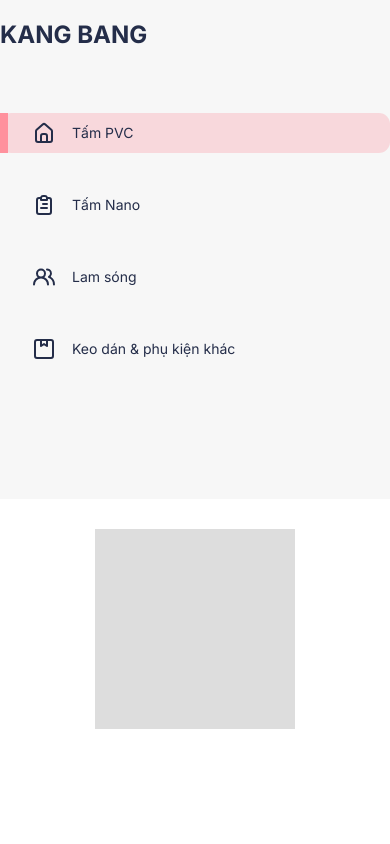
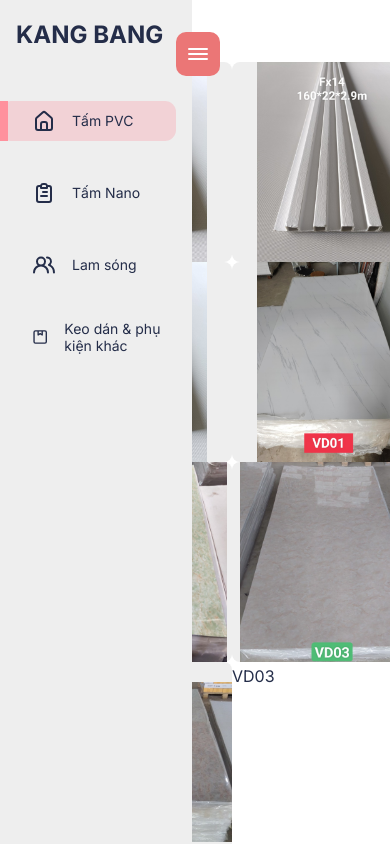
Before and after one commit to Binhbong37/tam-pvc-gia-da, a React (Create React App) app: page / in a window 390 px wide. Built offline with nearby package versions, Linux system fonts and the light colour scheme.

Commit message:
sideBar config

```diff
--- a/src/App.css
+++ b/src/App.css
@@ -43,4 +43,8 @@
     .AppGlass {
         grid-template-columns: 1fr;
     }
+
+    .AppGlass::-webkit-scrollbar {
+        display: none;
+    }
 }
--- a/src/components/Card/index.js
+++ b/src/components/Card/index.js
@@ -1,8 +1,13 @@
 import React from 'react';
 import './style.css';
 
-const Card = () => {
-    return <div className="Card"></div>;
+const Card = ({ imga, title }) => {
+    return (
+        <div className="card">
+            <img src={imga} alt={title} />
+            <div className="card-footer">{title}</div>
+        </div>
+    );
 };
 
 export default Card;
--- a/src/components/Card/style.css
+++ b/src/components/Card/style.css
@@ -1,5 +1,12 @@
-.Card {
+.card {
     width: 200px;
     height: 200px;
-    background-color: #ddd;
+    background-color: #eee;
+    border-radius: 0.5rem;
 }
+
+.card img {
+    width: 100%;
+    height: 100%;
+    object-fit: contain;
+}
--- /dev/null
+++ b/src/components/Cards/index.js
@@ -0,0 +1,16 @@
+import React from 'react';
+import './style.css';
+import { CardsData } from '../../data';
+import Card from '../Card';
+
+const Cards = () => {
+    return (
+        <div className="cards">
+            {CardsData.map((itme, index) => {
+                return <Card key={index} imga={itme.img} title={itme.title} />;
+            })}
+        </div>
+    );
+};
+
+export default Cards;
--- /dev/null
+++ b/src/components/Cards/style.css
@@ -0,0 +1,16 @@
+.cards {
+    display: grid;
+    grid-template-columns: repeat(4, 1fr);
+}
+
+@media screen and (max-width: 1200px) {
+    .cards {
+        grid-template-columns: repeat(3, 1fr);
+    }
+}
+
+@media screen and (max-width: 768px) {
+    .cards {
+        grid-template-columns: repeat(2, 1fr);
+    }
+}
--- a/src/data/index.js
+++ b/src/data/index.js
@@ -4,7 +4,6 @@ import {
     UilClipboardAlt,
     UilUsersAlt,
     UilPackage,
-    UilChart,
 } from '@iconscout/react-unicons';
 
 import LSFX14 from '../assets/imgs/LSFX14.jpg';
--- a/src/layouts/MainDash/MainDash.css
+++ b/src/layouts/MainDash/MainDash.css
@@ -3,6 +3,7 @@
     display: flex;
     flex-direction: column;
     background-color: #fff;
+    padding: 2rem;
 }
 
 @media screen and (max-width: 1200px) {
--- a/src/layouts/MainDash/MainDash.jsx
+++ b/src/layouts/MainDash/MainDash.jsx
@@ -1,14 +1,13 @@
 import React from "react";
 
 import "./MainDash.css";
-import Card from "../../components/Card";
 import Header from '../../components/Header'
+import Cards from "../../components/Cards";
 const MainDash = () => {
   return (
     <div className="MainDash">
       <Header />
-
-      <Card />
+      <Cards />
     </div>
   );
 };
--- a/src/layouts/Sidebar.css
+++ b/src/layouts/Sidebar.css
@@ -2,8 +2,11 @@
     display: flex;
     flex-direction: column;
     position: relative;
-    padding-top: 4rem;
-    transition: all 300ms ease;
+    transition: all 0.5s ease-in;
+}
+
+.title-logo {
+    padding-left: 1rem;
 }
 /* logo */
 .bars {
@@ -31,7 +34,7 @@
 
 /* menu */
 .menu {
-    margin-top: 4rem;
+    margin-top: 2rem;
     display: flex;
     flex-direction: column;
     gap: 2rem;
@@ -84,8 +87,8 @@
     .sidebar {
         position: fixed;
         z-index: 9;
-        background: #ffe0e0;
-        width: 55%;
+        background: #eee;
+        width: 45%;
         padding-right: 1rem;
         height: 100%;
     }
@@ -103,13 +106,16 @@
         display: flex;
         position: fixed;
         top: 2rem;
-        left: 60%;
-        background: #ffe0e0;
+        left: 45%;
+        background: rgb(235, 118, 118);
         padding: 10px;
         border-radius: 10px;
-        z-index: 9;
+        z-index: 10;
+        cursor: pointer;
+        color: #fff;
     }
-    .close {
-        left: -60%;
+
+    .closet {
+        left: '-45%';
     }
 }
--- a/src/layouts/Sidebar.jsx
+++ b/src/layouts/Sidebar.jsx
@@ -2,17 +2,41 @@ import React, { useState } from "react";
 import "./Sidebar.css";
 import { UilBars } from "@iconscout/react-unicons";
 import { motion } from "framer-motion";
-import { UilSignOutAlt } from "@iconscout/react-unicons";
 import { SidebarData } from "../data";
-
-
 
 const Sidebar = () => {
   const [selected,setSelected] = useState(0)
+  const [expand, setExpand] = useState(true)
 
+
+  const closeActive = (ix) => {
+    setSelected(ix)
+    setExpand(false)
+  }
+
+  const sideBarVariant = {
+    true: {
+      left:'0'
+    },
+    false: {
+      left:'-45%'
+    }
+  }
   return (
-    <div>
-      <div className="tile">
+    <>
+    <div className="bars" style={expand? {
+      left:"45%"
+    }:{left:"5%"}}
+    onClick={() => setExpand(!expand)}
+    >
+        <UilBars />
+      </div>
+    <motion.div className="sidebar"
+    variants={sideBarVariant}
+    animate={window.innerWidth <= 768 ? `${expand}` : ``}
+    >
+
+      <div className="title-logo">
         <h2>KANG BANG</h2>
       </div>
       {/* menu */}
@@ -21,7 +45,7 @@ const Sidebar = () => {
           return (
             <div key={index}
             className={selected === index ? "menuItem active" : 'menuItem'}
-            onClick={() => setSelected(index)}
+            onClick={() => closeActive(index)}
             >
               <item.icon />
 
@@ -31,7 +55,8 @@ const Sidebar = () => {
         })}
       </div>
 
-    </div>
+    </motion.div>
+    </>
   );
 };
 
```
